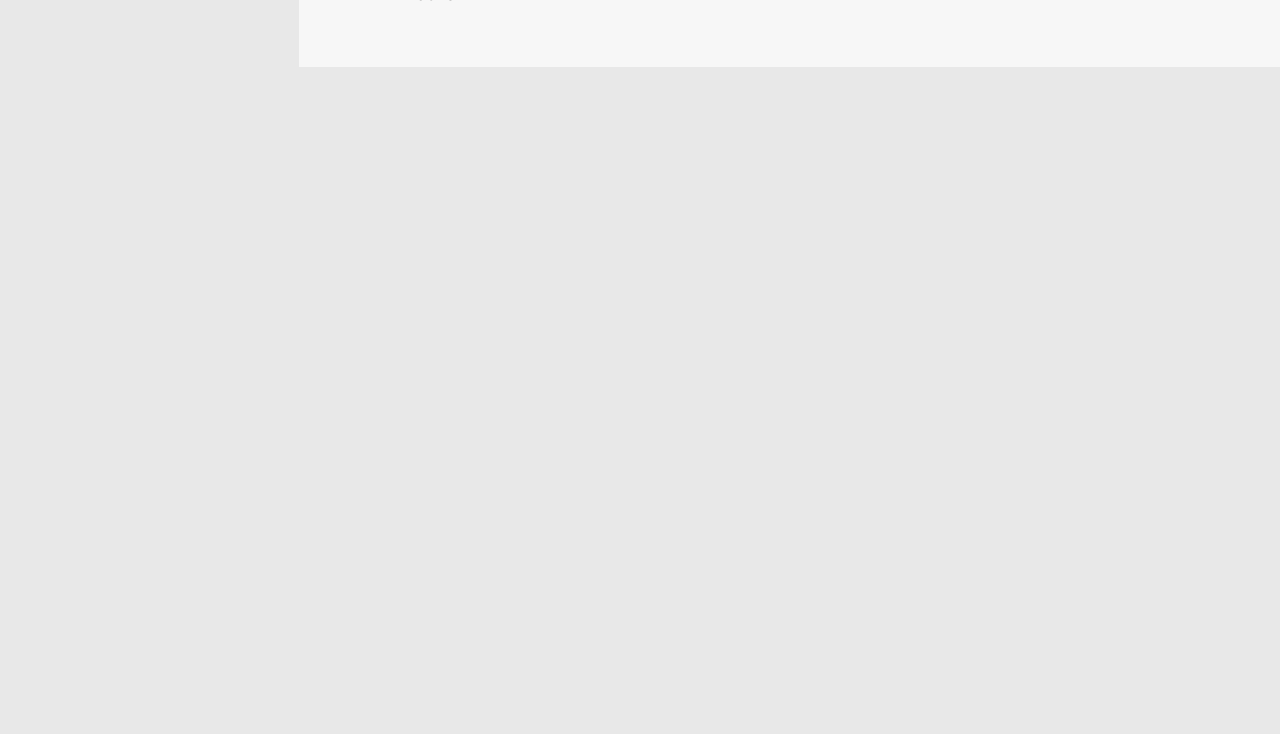
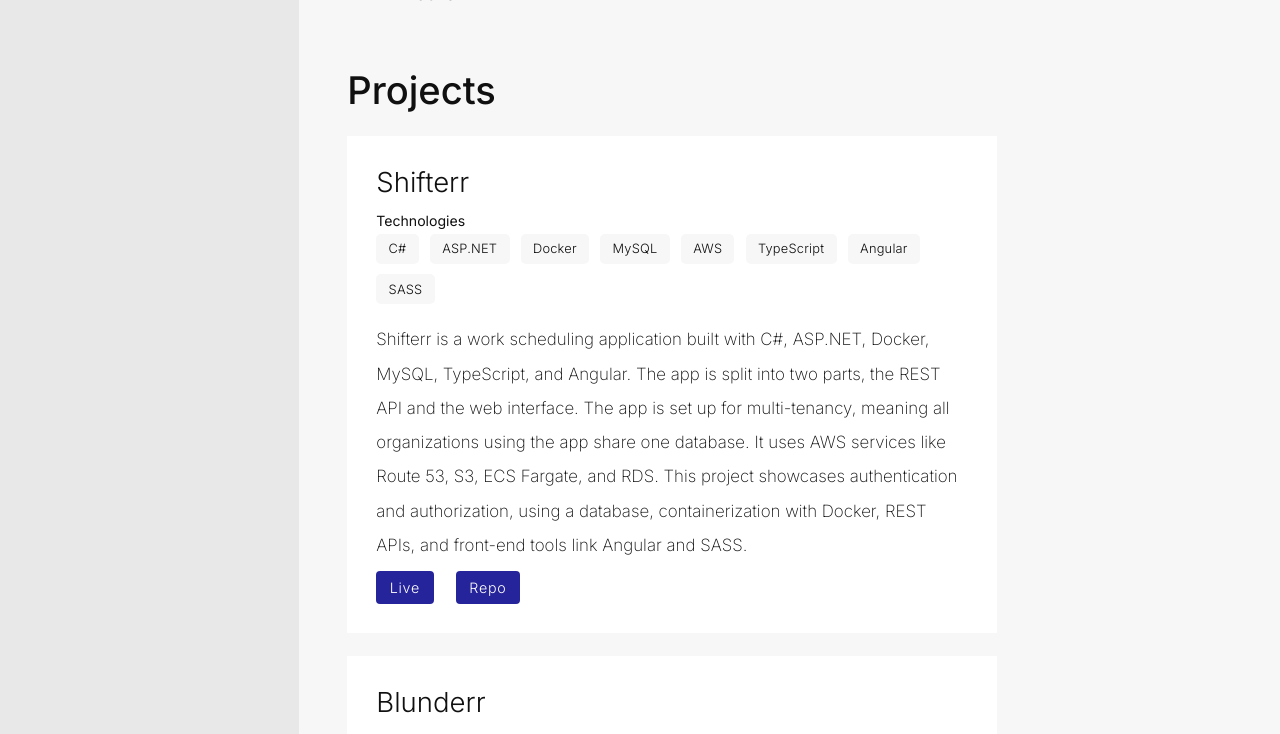
Before and after one commit to SethShoemaker/portfolio, a website built with webpack: page src/index.html in a window 1280 px wide. Shown: the part 846-1580 px from the top of the page. Before the commit the page ends 913 px from the top, so only its background shows below. Built offline with nearby package versions, Linux system fonts and the light colour scheme.

Commit message:
Added projects section

```diff
--- a/src/data/projects.js
+++ b/src/data/projects.js
@@ -1,23 +1,23 @@
 export const projects = [
     {
-        "name" : "Zesty",
-        "technologies": [ "PHP", "Laravel", "MySQL", "AWS", "JavaScript", "jQuery", "SASS" ],
-        "description": "Zesty is a recipe sharing app built with PHP, Laravel and MySQL. It currently uses a simple AWS setup with Route 53 and EC2. This project showcases authentication and authorization, using a database, and front-end tools link jQuery and SASS.",
-        "live" : "https://zesty.cooking",
-        "repo" : "https://github.com/SethShoemaker/Zesty"
+        "name": "Shifterr",
+        "technologies": [ "C#", "ASP.NET", "Docker", "MySQL", "AWS", "TypeScript", "Angular", "SASS" ],
+        "description": "Shifterr is a work scheduling application built with C#, ASP.NET, Docker, MySQL, TypeScript, and Angular. The app is split into two parts, the REST API and the web interface. The app is set up for multi-tenancy, meaning all organizations using the app share one database. It uses AWS services like Route 53, S3, ECS Fargate, and RDS. This project showcases authentication and authorization, using a database, containerization with Docker, REST APIs, and front-end tools link Angular and SASS.",
+        "live" : "https://app.shifterr.net",
+        "repo" : "https://github.com/SethShoemaker/Shifterr"
     },
     {
         "name": "Blunderr",
-        "technologies": [ "PHP", "Laravel", "MySQL", "AWS", "JavaScript", "jQuery", "SASS" ],
+        "technologies": [ "PHP", "Laravel", "MySQL", "AWS", "jQuery", "SASS" ],
         "description" : "Blunderr is a bug tracking application built with PHP, Laravel and MySQL. The app is set up for multi-tenancy, meaning all organizations using the app share one database. It uses AWS services like Route 53, EC2, EBS, ELB and RDS. This project showcases authentication and authorization, using a database, and front-end tools link jQuery and SASS.",
         "live": "https://blunderr.net",
         "repo" : "https://github.com/SethShoemaker/Blunderr"
     },
     {
-        "name": "Shifterr",
-        "technologies": [ "C#", "ASP.NET", "Docker", "MySQL", "AWS", "TypeScript", "Angular", "SASS" ],
-        "description": "Shifterr is a work scheduling application built with C#, ASP.NET, Docker, MySQL, TypeScript, and Angular. The app is split into two parts, the REST API and the web interface. The app is set up for multi-tenancy, meaning all organizations using the app share one database. It uses AWS services like Route 53, Cloudfront, S3, ELB, ECS Fargate, ECR, and RDS. This project showcases authentication and authorization, using a database, containerization with Docker, REST APIs, and front-end tools link Angular and SASS.",
-        "live" : "https://app.shifterr.net",
-        "repo" : "https://github.com/SethShoemaker/Shifterr"
+        "name" : "Zesty",
+        "technologies": [ "PHP", "Laravel", "MySQL", "AWS", "jQuery", "SASS" ],
+        "description": "Zesty is a recipe sharing app built with PHP, Laravel and MySQL. It currently uses a simple AWS setup with Route 53 and EC2. This project showcases authentication and authorization, using a database, and front-end tools link jQuery and SASS.",
+        "live" : "https://zesty.cooking",
+        "repo" : "https://github.com/SethShoemaker/Zesty"
     }
 ]
--- a/src/index.html
+++ b/src/index.html
@@ -53,6 +53,10 @@
             <h2>Skills</h2>
             <ul></ul>
         </section>
+        <section id="projects">
+            <h2>Projects</h2>
+            <ul id="projects-list"></ul>
+        </section>
     </main>
 </body>
 </html>
--- a/src/js/app.js
+++ b/src/js/app.js
@@ -1,2 +1,3 @@
 require("./nav");
 require("./sections/skills");
+require("./sections/projects");
--- /dev/null
+++ b/src/js/sections/projects.js
@@ -0,0 +1,57 @@
+import { projects } from '../../data/projects';
+const projectsList = document.querySelector("section#projects ul#projects-list");
+
+for (let i = 0; i < projects.length; i++) {
+    const project = projects[i];
+
+    var listItem = document.createElement("li");
+    listItem.classList.add("project");
+
+
+    var nameHeading = document.createElement("h3");
+    nameHeading.innerText = project.name;
+    listItem.appendChild(nameHeading);
+
+
+    var techListLabel = document.createElement("label");
+    techListLabel.id = project.name + "-tech-list-label";
+    techListLabel.innerText = "Technologies"
+    listItem.appendChild(techListLabel);
+
+
+    var techList = document.createElement("ul");
+    techList.setAttribute("aria-labelledby", techListLabel.id);
+
+    for (let i = 0; i < project.technologies.length; i++) {
+        const technology = project.technologies[i];
+
+        var techListItem = document.createElement("li");
+        techListItem.innerText = technology;
+        techList.appendChild(techListItem);
+    }
+    listItem.appendChild(techList);
+
+
+    var descriptionParagraph = document.createElement("p");
+    descriptionParagraph.innerText = project.description;
+    listItem.appendChild(descriptionParagraph);
+
+    var buttonRow = document.createElement("div");
+    buttonRow.classList.add("button-row");
+
+        var liveLink = document.createElement("a");
+        liveLink.href = project.live;
+        liveLink.target = "_blank";
+        liveLink.innerText = "Live";
+        buttonRow.appendChild(liveLink);
+
+        var repoLink = document.createElement("a");
+        repoLink.href = project.repo;
+        repoLink.target = "_blank";
+        repoLink.innerText = "Repo";
+        buttonRow.appendChild(repoLink);
+
+    listItem.appendChild(buttonRow);
+
+    projectsList.appendChild(listItem);
+}
--- a/src/sass/main.scss
+++ b/src/sass/main.scss
@@ -22,6 +22,7 @@ $ContentLeftPadding: calc(0.95rem + 2.6vw);
 
 @import './sections/home.scss';
 @import './sections/skills.scss';
+@import './sections/projects.scss';
 
 @import './sidebar.scss';
 
--- /dev/null
+++ b/src/sass/sections/projects.scss
@@ -0,0 +1,57 @@
+section#projects{
+
+    h2{
+        @include section-title;
+    }
+
+    ul#projects-list{
+        list-style: none;
+
+        li.project{
+            margin-top: calc(1rem + 0.5vw);
+            width: calc(11rem + 37vw);
+            padding: calc(1.25rem + 0.7vw);
+            background-color: $TrueWhite;
+            display: flex;
+            flex-direction: column;
+
+            h3{
+                font-size: calc(1.4rem + 0.4vw);
+                font-weight: 300;
+            }
+
+            label{
+                padding-top: calc(0.7rem + 0.15vw);
+                font-size: calc(0.8rem + 0.1vw);
+                font-weight: 400;
+            }
+
+            ul{
+                list-style: none;
+                display: flex;
+                flex-direction: row;
+                flex-wrap: wrap;
+
+                li{
+                    background-color: $LightGrey2;
+                    padding: calc(0.39rem + 0.09vw)  calc(0.55rem + 0.27vw);
+                    margin: calc(0.25rem + 0.1vw) calc(0.5rem + 0.25vw) calc(0.25rem + 0.1vw) 0;
+                    font-size: calc(0.69rem + 0.14vw);
+                    letter-spacing: calc(0.01rem + 0.005vw);
+                    font-weight: 300;
+                    border-radius: 5px;
+                }
+            }
+
+            p{
+                padding-top: calc(0.7rem + 0.15vw);
+                @include p;
+            }
+
+            div.button-row{
+                padding-top: calc(0.5rem + 0.1vw);
+                @include button-row;
+            }
+        }
+    }
+}
```
